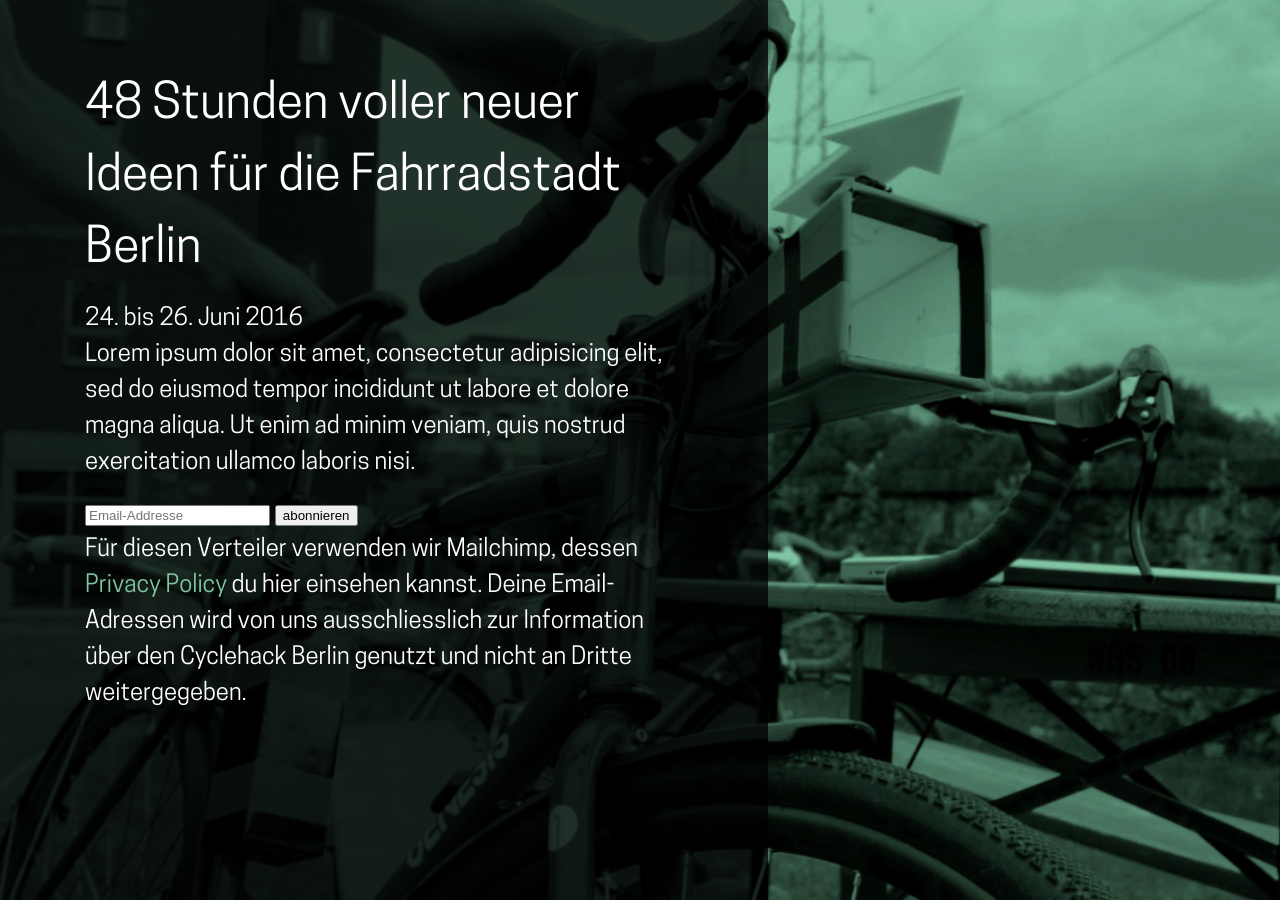
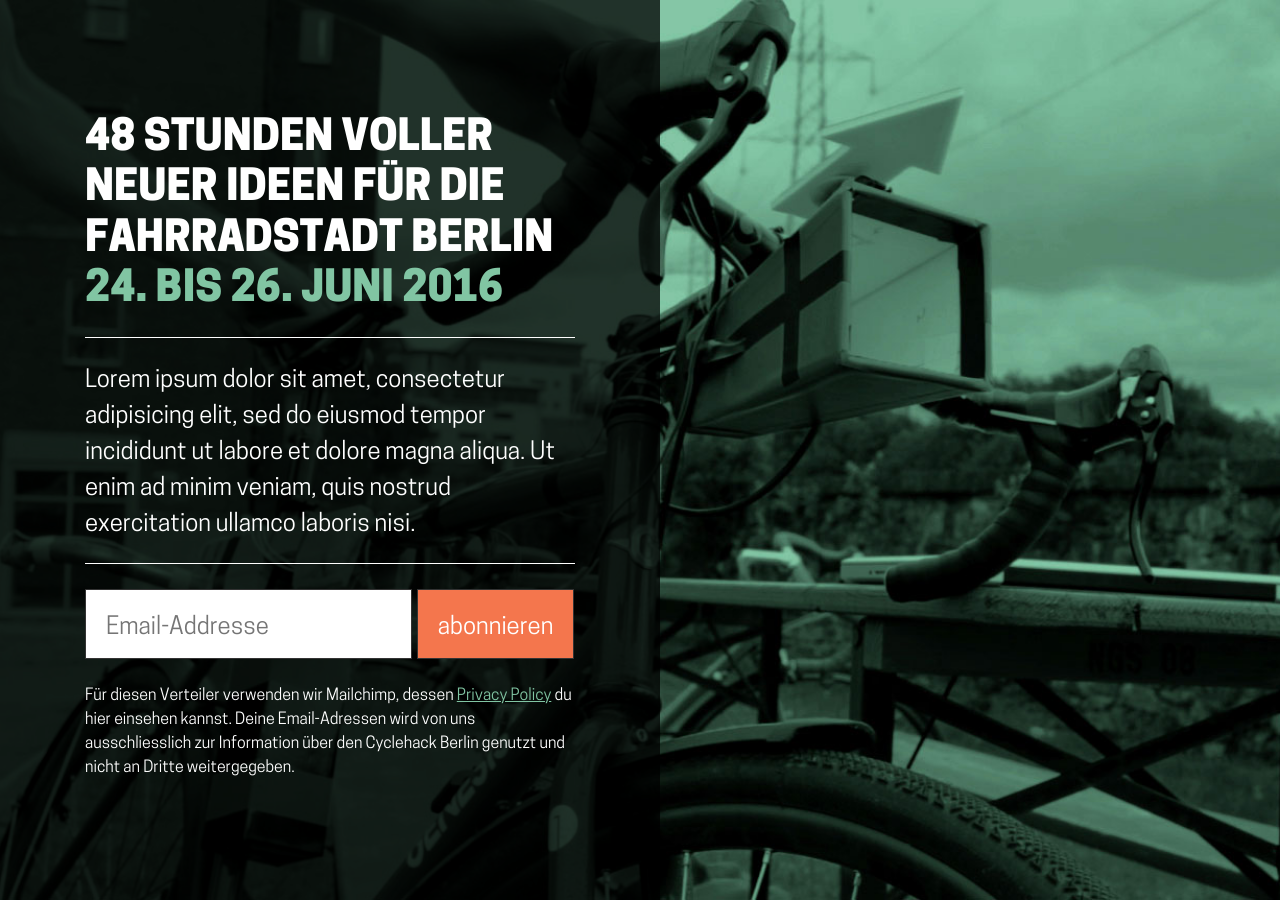
Before and after one commit to sjockers/cyclehackberlin.de, a Jekyll site: the page built from index.html, in a window 1280 px wide. Built offline with Jekyll 4.4.1, drawn with Linux system fonts in a browser that asks for light colours.

Commit message:
Add basic form styling.

```diff
--- a/_sass/_base.scss
+++ b/_sass/_base.scss
@@ -102,15 +102,13 @@ h1, h2, h3, h4, h5, h6 {
  */
 a {
     color: $brand-color;
-    text-decoration: none;
+    text-decoration: underline;
 
+    &:hover,
+    &:active,
+    &:focus,
     &:visited {
-        color: darken($brand-color, 15%);
-    }
-
-    &:hover {
-        color: $text-color;
-        text-decoration: underline;
+        color: lighten($brand-color, 20%);
     }
 }
 
--- a/_sass/_layout.scss
+++ b/_sass/_layout.scss
@@ -1,4 +1,3 @@
-
 html {
   background: $background-color url(/assets/images/background.jpg) no-repeat center center fixed;
   background-size: cover;
@@ -13,6 +12,68 @@ body {
   padding: 70px;
 
   @include media-query($on-tablet) {
-    max-width: $on-tablet;
+    max-width: 660px;
   }
 }
+
+
+.intro {
+  border-bottom: 1px solid white;
+  padding: 20px 0;
+  margin: 25px 0;
+}
+
+.intro__tagline {
+  font-size: 24px;
+  line-height: 1.2;
+  font-weight: 900;
+  text-transform: uppercase;
+  margin: 0;
+  padding: 0;
+
+  @include media-query($on-tablet) {
+    font-size: 42px;
+  }
+}
+
+.intro__date {
+  @extend .intro__tagline;
+  color: $brand-color;
+}
+
+
+.subscription-form {
+  padding: 25px 0 0 0;
+  margin: 20px 0 0 0;
+  display: block;
+  border-top: 1px solid white;
+
+  input {
+    border: 1px solid #333;
+    background: white;
+    font-size: $base-font-size;
+    font-family: $base-font-family;
+    padding: 10px 20px 0 20px;
+    height: 70px;
+    vertical-align: middle;
+  }
+
+  button {
+    @extend input;
+    background-color: $hilight-color;
+    transition: background-color 300ms;
+    color: white;
+
+    &:hover,
+    &:active,
+    &:focus {
+      background-color: darken($hilight-color, 10);
+      cursor: pointer;
+    }
+  }
+}
+
+.subscription-form__smallprint {
+  margin-top: 25px;
+  font-size: $small-font-size;
+}
```
